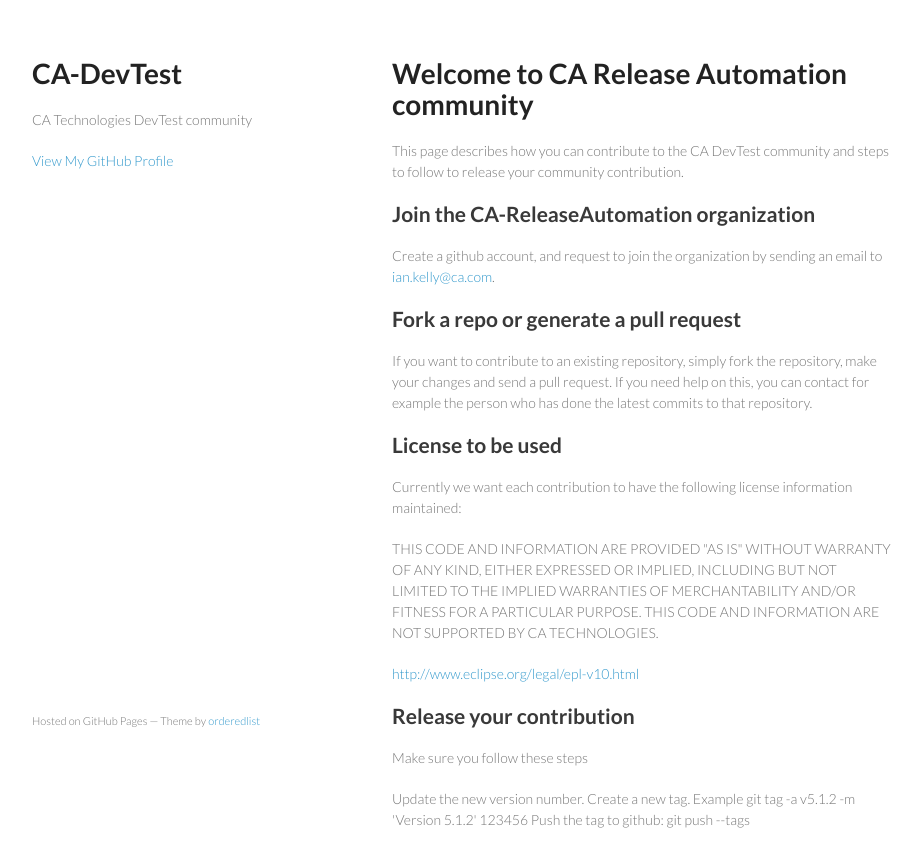
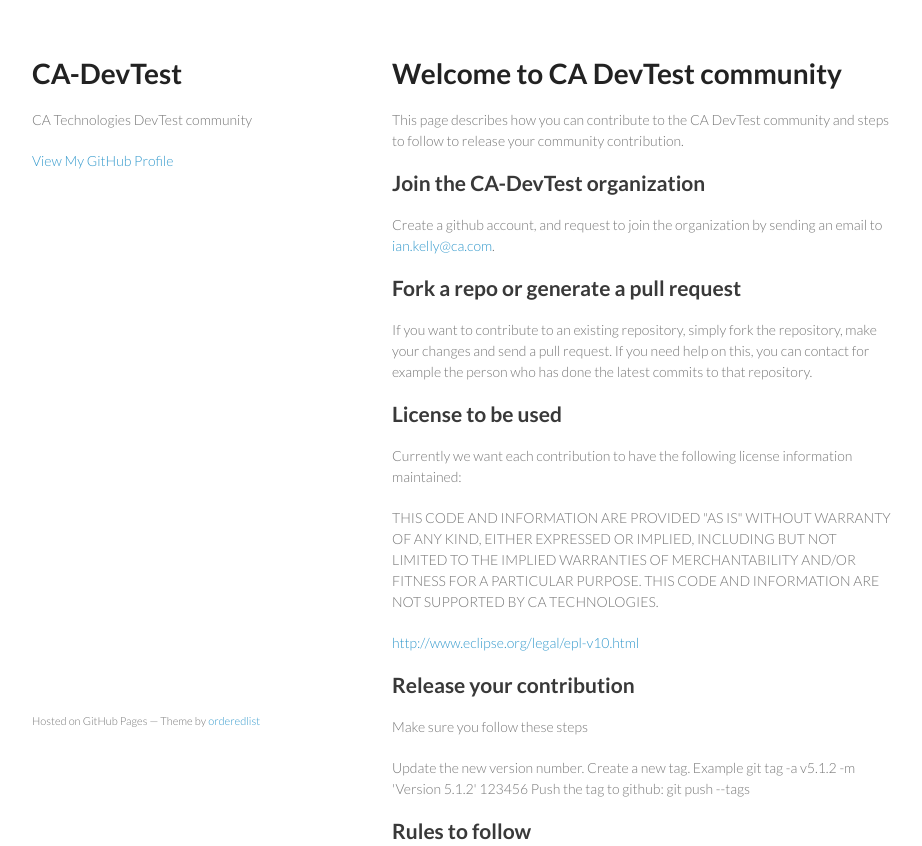
Before and after one commit to CA-DevTest/ca-devtest.github.io, a plain HTML site: page index.html in a window 1280 px wide. Shown: the top 846 px of the page, without its empty margins (178-1100 px from the left). Drawn offline with Linux system fonts and the light colour scheme.

Commit message:
Update index.html
Update header

```diff
--- a/index.html
+++ b/index.html
@@ -17,19 +17,18 @@
       <header>
         <h1>CA-DevTest</h1>
         <p>CA Technologies DevTest community</p>
-
-
         <p class="view"><a href="https://github.com/CA-DevTest">View My GitHub Profile</a></p>
-
       </header>
       <section>
-        <h1>
-<a name="welcome-to-ca-release-automation-community" class="anchor" href="#welcome-to-ca-release-automation-community"><span class="octicon octicon-link"></span></a>Welcome to CA Release Automation community</h1>
+    <h1>
+      <a name="welcome-to-ca-devtest-community" class="anchor" href="#welcome-to-ca-devtest-community"><span class="octicon octicon-link"></span></a>Welcome to CA DevTest community
+    </h1>
 
-<p>This page describes how you can contribute to the CA DevTest community and steps to follow to release your community contribution.</p>
+    <p>This page describes how you can contribute to the CA DevTest community and steps to follow to release your community contribution.</p>
 
-<h2>
-<a name="join-the-ca-releaseautomation-organization" class="anchor" href="#join-the-ca-releaseautomation-organization"><span class="octicon octicon-link"></span></a>Join the CA-ReleaseAutomation organization</h2>
+    <h2>
+      <a name="join-the-ca-devtest-organization" class="anchor" href="#join-the-ca-devtest-organization"><span class="octicon octicon-link"></span></a>Join the CA-DevTest organization
+    </h2>
 
 <p>Create a github account, and request to join the organization by sending an email to <a href="mailto:ian.kelly@ca.com">ian.kelly@ca.com</a>.</p>
 
```
